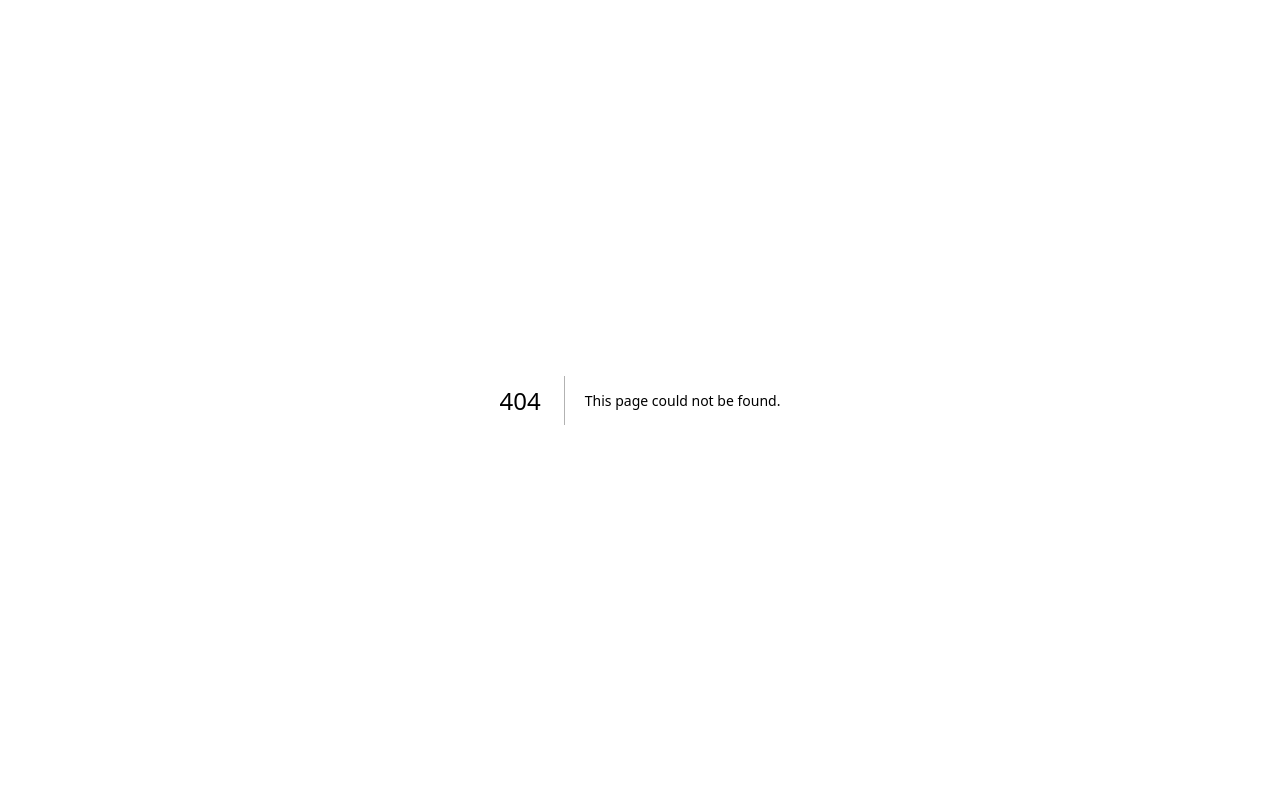
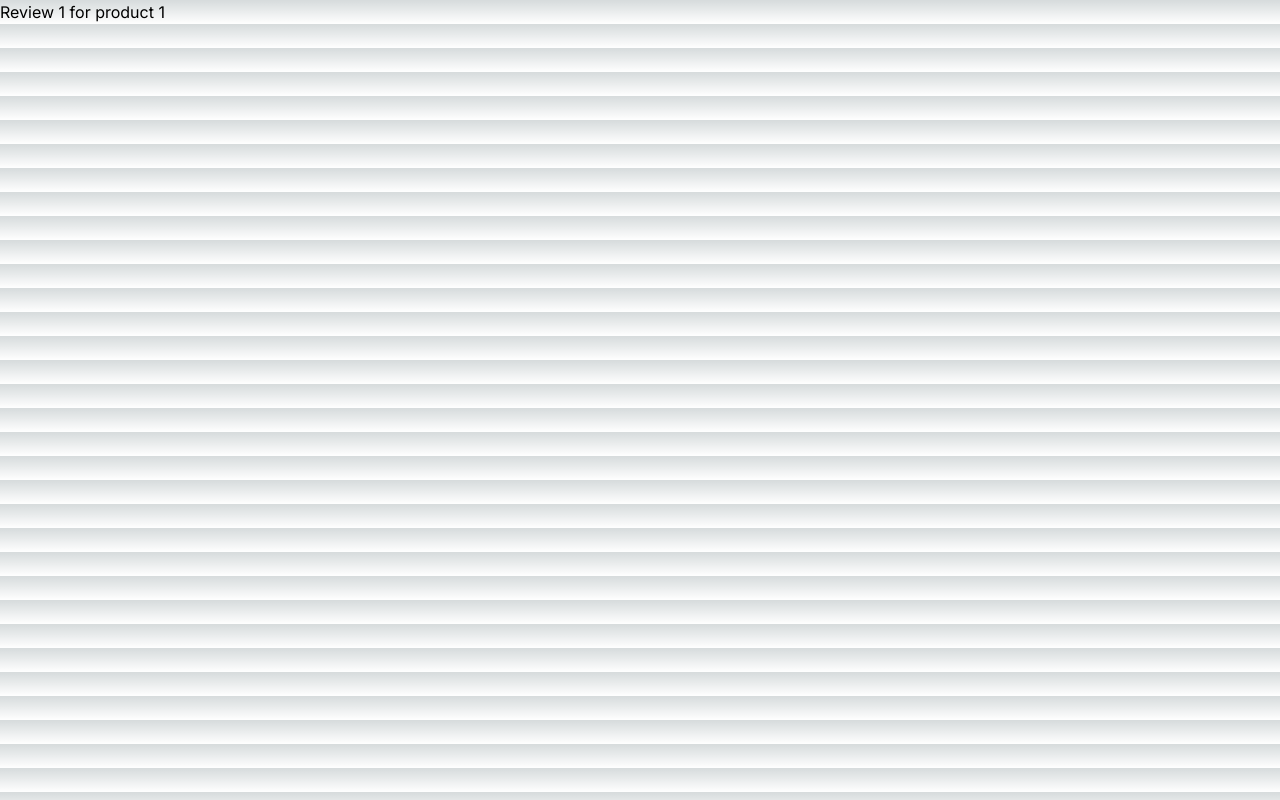
Before and after one commit to amcwong/Next.JS-Course, a Next.js app in the folder routing-demo/: page /products/1/reviews/1 in a window 1280 px wide. Before the commit this address had no page. Built offline with nearby package versions, Linux system fonts and the light colour scheme.

Commit message:
Nested dynamic routes implemented in routing demo

```diff
--- /dev/null
+++ b/routing-demo/src/app/products/[productId]/reviews/[reviewId]/page.tsx
@@ -0,0 +1,11 @@
+export default function ReviewDetail({
+  params,
+}: {
+  params: { productId: string; reviewId: string };
+}) {
+  return (
+    <h1>
+      Review {params.reviewId} for product {params.productId}
+    </h1>
+  );
+}
```
